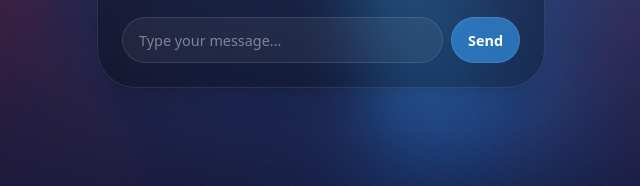
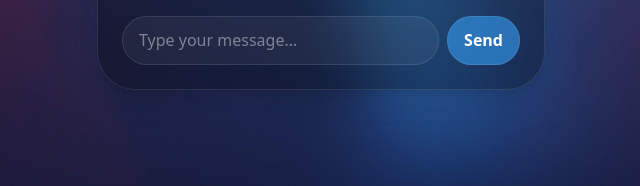
Before and after one commit to luisrrv/chat2me, a website: page public/index.html in a window 1280 px wide. Shown: the part 530-716 px from the top of the page, 319-959 px from the left. Drawn offline with Linux system fonts and the light colour scheme.

Commit message:
input font size fix

```diff
--- a/src/input.css
+++ b/src/input.css
@@ -93,7 +93,7 @@
         border-radius: 12rem;
         padding: 0.7rem 1rem;
         color: #e5e7eb;
-        font-size: 0.9rem;
+        font-size: 16px !important;
         outline: none;
     }
 
@@ -116,7 +116,7 @@
         font-weight: 600;
         cursor: pointer;
         transition: background-color 0.3s ease;
-        font-size: 0.9rem;
+        font-size: 16px !important;
     }
 
     .floating-input-bar button:hover {
```
Also changed, not shown: public/styles.css.
